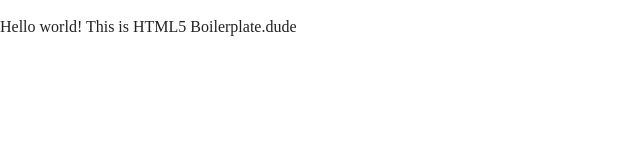
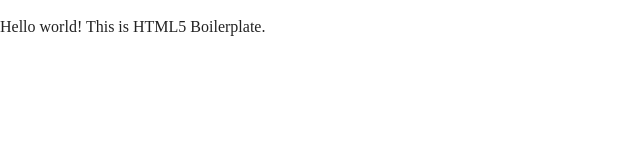
Before and after one commit to patrick4web/week2weblab2, a plain HTML site: page index.html in a window 1280 px wide. Shown: the full height of the page, 0-640 px from the left. Drawn offline with nearby package versions, Linux system fonts and the light colour scheme.

Commit message:
change to p tag

```diff
--- a/index.html
+++ b/index.html
@@ -22,7 +22,7 @@
   <![endif]-->
 
   <!-- Add your site or application content here -->
-  <p>Hello world! This is HTML5 Boilerplate.dude</p>
+  <p>Hello world! This is HTML5 Boilerplate.</p>
   <script src="js/vendor/modernizr-3.6.0.min.js"></script>
   <script src="https://code.jquery.com/jquery-3.3.1.min.js" integrity="sha256-FgpCb/KJQlLNfOu91ta32o/NMZxltwRo8QtmkMRdAu8=" crossorigin="anonymous"></script>
   <script>window.jQuery || document.write('<script src="js/vendor/jquery-3.3.1.min.js"><\/script>')</script>
```
